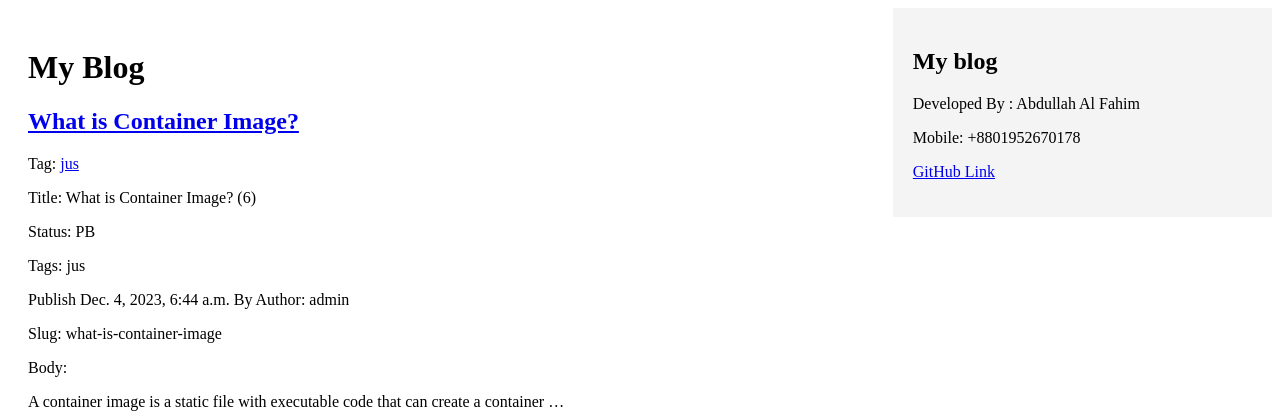
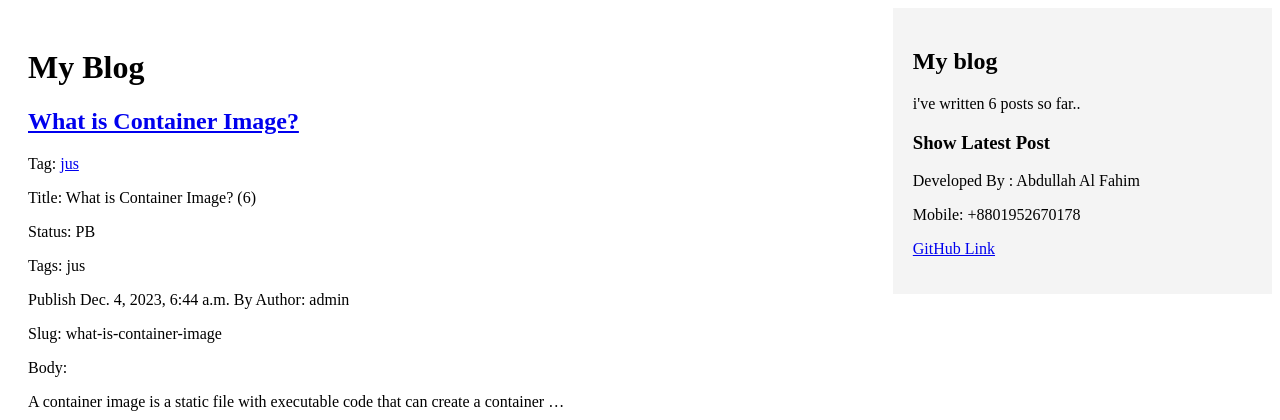
Before and after one commit to Fahim-Khan-98/mysite, a Django app: page /blog/ in a window 1280 px wide. Shown: the top 420 px of the page. Run offline with Django 3.2, Linux system fonts and the light colour scheme; data comes from the database, SQL or seed files in the repository; parts of the project's set-up code (start-up, migrations or seed data) failed here and were passed over; some libraries are stand-ins or nearby versions.

Commit message:
[Try] Show latest Post

```diff
--- /dev/null
+++ b/blog/templatetags/blog_tags.py
@@ -0,0 +1,15 @@
+from django import template
+from ..models import Post
+
+register = template.Library()
+
+@register.simple_tag
+def total_posts():
+    return Post.published.count()
+
+#  Using an inclusion tag, you can render a template with context variables returned by your template tag.
+
+@register.inclusion_tag('blog/posts/latest_post.html')
+def show_latest_posts(count=5):
+    latest_post=Post.published.order_by('-publish')[:count]
+    return {'latest_post': latest_post}
--- a/templates/base.html
+++ b/templates/base.html
@@ -1,3 +1,4 @@
+{% load blog_tags %}
 {% load static %}
 <!doctype html>
 <html lang="en">
@@ -19,6 +20,9 @@
     </div>
     <div id="sidebar" class="clearfix">
         <h2>My blog</h2>
+        <p> i've written {% total_posts %} posts so far.. </p>
+        <h3>Show Latest Post</h3>
+
         <p>Developed By : Abdullah Al Fahim</p>
         <p>Mobile: +8801952670178</p>
         <P> <a href="https://github.com/Fahim-Khan-98">GitHub Link</a>  </P>
```
Also changed, not shown: templates/blog/posts/latest_posts.html (added, +8 -0 lines), blog/templatetags/__init__.py (added).
